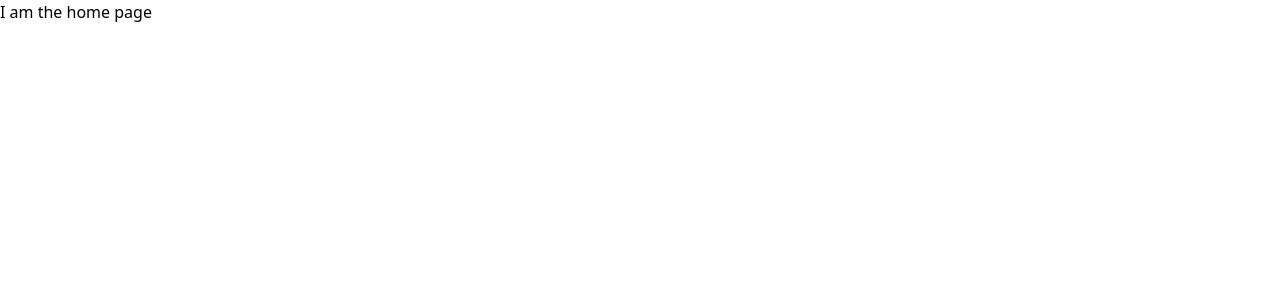
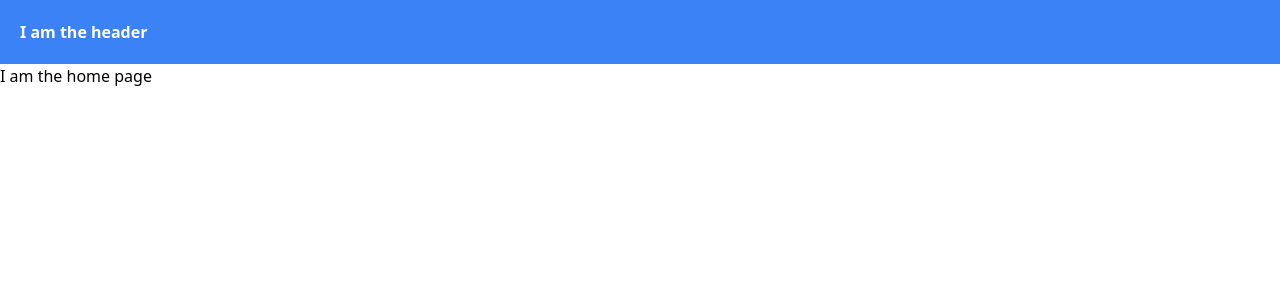
Before and after one commit to sohomx/next, a Next.js app: page / in a window 1280 px wide. Shown: the top 300 px of the page. Built offline with nearby package versions, Linux system fonts and the light colour scheme.

Commit message:
building the header component

```diff
--- /dev/null
+++ b/app/Header.tsx
@@ -0,0 +1,11 @@
+import React from "react";
+
+function Header() {
+  return (
+    <header className="p-5 bg-blue-500">
+      <p className="font-bold text-white">I am the header</p>
+    </header>
+  );
+}
+
+export default Header;
--- a/app/layout.tsx
+++ b/app/layout.tsx
@@ -1,5 +1,5 @@
 import "../styles/globals.css";
-
+import Header from "./Header";
 export default function RootLayout({
   children,
 }: {
@@ -8,7 +8,10 @@ export default function RootLayout({
   return (
     <html>
       <head></head>
-      <body>{children}</body>
+      <body>
+        <Header />
+        {children}
+      </body>
     </html>
   );
 }
```
